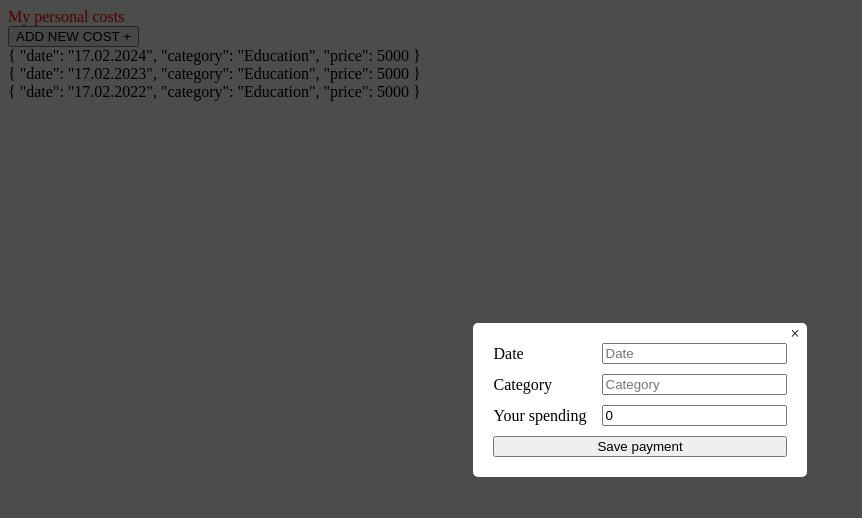
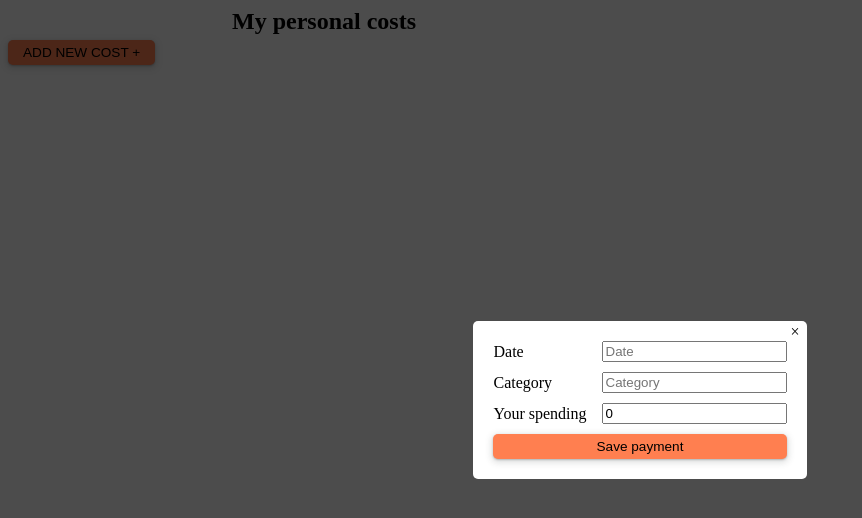
Before and after one commit to rieznikk/spending-tracker, a Vue app: page / in a window 1280 px wide. Both pictures are taken after a click on the button "ADD NEW COST +". Shown: the top 518 px of the page, without its empty margins (0-862 px from the left). Built offline with nearby package versions, Linux system fonts and the light colour scheme.

Commit message:
fix(SpendigTracker): fixed few errors and added more styles

```diff
--- a/src/App.vue
+++ b/src/App.vue
@@ -2,7 +2,9 @@
   <div id="app">
     <header :class="[$style.header]">My personal costs</header>
     <main>
-      <button @click="paymentFormHandle()">ADD NEW COST +</button>
+      <button :class="[$style.ctaMain]" @click="paymentFormHandle()">
+        ADD NEW COST +
+      </button>
 
       <PaymentForm
         v-show="paymentFormVisibility"
@@ -27,23 +29,7 @@ export default {
   data() {
     return {
       paymentFormVisibility: false,
-      paymentsList: [
-        {
-          date: "17.02.2024",
-          category: "Education",
-          price: 5000,
-        },
-        {
-          date: "17.02.2023",
-          category: "Education",
-          price: 5000,
-        },
-        {
-          date: "17.02.2022",
-          category: "Education",
-          price: 5000,
-        },
-      ],
+      paymentsList: [],
     };
   },
   methods: {
@@ -59,6 +45,24 @@ export default {
 
 <style lang="scss" module>
 .header {
-  color: red;
+  width: 50%;
+  text-align: center;
+  font-weight: bold;
+  font-size: 1.5rem;
+  margin-bottom: 5px;
+}
+
+.ctaMain {
+  display: flex;
+  justify-content: center;
+  align-items: center;
+  font-size: 0.85rem;
+  padding: 5px 15px;
+  background-color: coral;
+  border: none;
+  border-radius: 5px;
+  box-shadow: rgba(60, 64, 67, 0.3) 0px 1px 2px 0px,
+    rgba(60, 64, 67, 0.15) 0px 2px 6px 2px;
+  cursor: pointer;
 }
 </style>
--- a/src/components/PaymentForm.vue
+++ b/src/components/PaymentForm.vue
@@ -33,7 +33,9 @@
         />
       </div>
 
-      <button @click="savePayment()">Save payment</button>
+      <button :class="[$style.buttonSave]" @click="savePayment()">
+        Save payment
+      </button>
     </div>
   </div>
 </template>
@@ -52,6 +54,7 @@ export default {
     savePayment() {
       const { date, category, price } = this;
       this.$emit("addPayment", { date, category, price });
+      this.$emit("hidePaymentForm");
       this.date = "";
       this.category = "";
       this.price = 0;
@@ -106,4 +109,18 @@ export default {
   align-items: center;
   column-gap: 15px;
 }
+
+.buttonSave {
+  display: flex;
+  justify-content: center;
+  align-items: center;
+  font-size: 0.85rem;
+  padding: 5px 15px;
+  background-color: coral;
+  border: none;
+  border-radius: 5px;
+  box-shadow: rgba(60, 64, 67, 0.3) 0px 1px 2px 0px,
+    rgba(60, 64, 67, 0.15) 0px 2px 6px 2px;
+  cursor: pointer;
+}
 </style>
--- a/src/components/PaymentsList.vue
+++ b/src/components/PaymentsList.vue
@@ -1,7 +1,26 @@
 <template>
-  <div>
-    <div v-for="(item, index) in items" :key="index">{{ item }}</div>
-  </div>
+  <table :class="[$style.tableWrapper]" v-show="items.length !== 0">
+    <thead>
+      <tr>
+        <th :class="[$style.tableCell]">#</th>
+        <th :class="[$style.tableCell]">Date</th>
+        <th :class="[$style.tableCell]">Category</th>
+        <th :class="[$style.tableCell]">Value</th>
+      </tr>
+    </thead>
+    <tbody>
+      <tr
+        :class="[$style.tableRow]"
+        v-for="(item, index) in items"
+        :key="index"
+      >
+        <td :class="[$style.tableCell]">{{ index + 1 }}</td>
+        <td :class="[$style.tableCell]">{{ item.date }}</td>
+        <td :class="[$style.tableCell]">{{ item.category }}</td>
+        <td :class="[$style.tableCell]">{{ item.price }}</td>
+      </tr>
+    </tbody>
+  </table>
 </template>
 
 <script>
@@ -12,12 +31,24 @@ export default {
       default: () => [],
     },
   },
-  methods: {
-    doSomething() {
-      console.log(this.items);
-    },
-  },
+  methods: {},
+  mounted() {},
 };
 </script>
 
-<style></style>
+<style lang="scss" module>
+.tableWrapper {
+  width: 50%;
+  border-collapse: collapse;
+  margin-top: 20px;
+}
+
+.tableRow {
+  border-top: 1px solid lightgray;
+}
+
+.tableCell {
+  text-align: left;
+  padding: 10px 15px;
+}
+</style>
```
